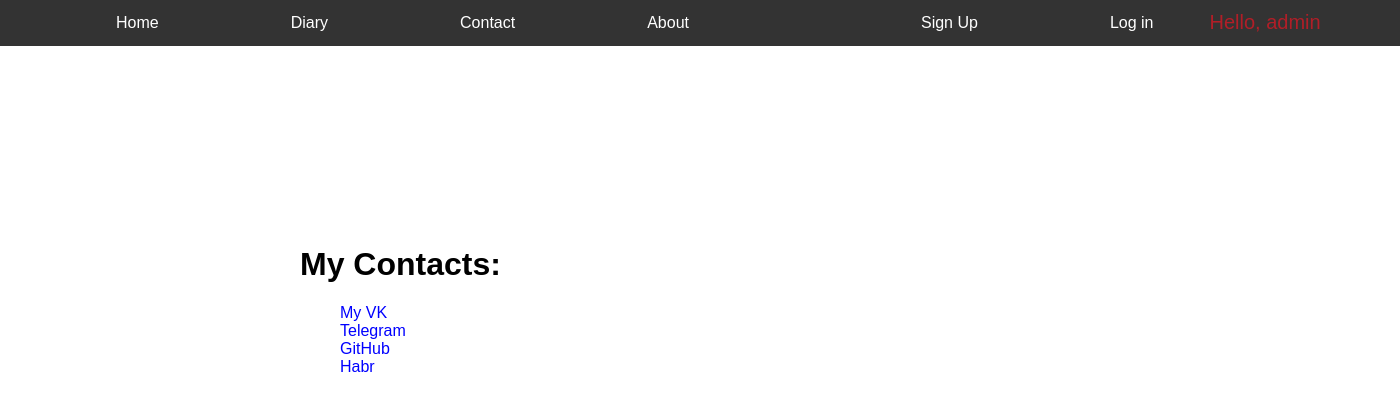
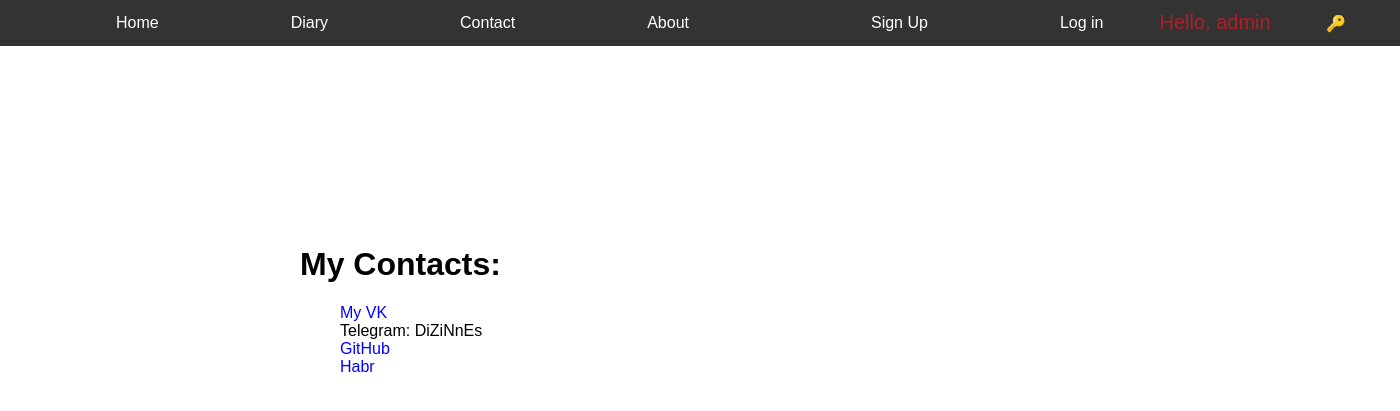
Before and after one commit to DiZiNnEs/Django-marking-site, a Django app: page /contact/ in a window 1400 px wide. Shown: the top 411 px of the page. Run offline with Django 3.2, Linux system fonts and the light colour scheme; a user stored in the database is signed in; data comes from the database, SQL or seed files in the repository.

Commit message:
The foundation is ready!

```diff
--- a/django_marking/settings.py
+++ b/django_marking/settings.py
@@ -25,7 +25,7 @@ SECRET_KEY = 'ajcltbqw8*3vdcnb!!1b$)*!3*)tt#=%-(om5hp58g1m6r#e=!'
 # SECURITY WARNING: don't run with debug turned on in production!
 DEBUG = True
 
-ALLOWED_HOSTS = []
+ALLOWED_HOSTS = ['192.168.100.12']
 
 # Application definition
 
--- a/main/models.py
+++ b/main/models.py
@@ -5,7 +5,7 @@ User = get_user_model()
 
 
 class Notes(models.Model):
-    user = models.ForeignKey(User, on_delete=models.CASCADE, null=True)
+    user = models.ForeignKey(User, on_delete=models.CASCADE, blank=True, null=True)
     text = models.TextField()
     pub_date = models.DateTimeField(auto_now_add=True)
 
--- a/main/static/main/add.css
+++ b/main/static/main/add.css
@@ -25,6 +25,11 @@ body {
 
 .menu ul li:nth-child(6) {
     padding: 0px 0px 0px -50px;
+}
+
+.menu ul li:nth-child(8) {
+    position: absolute;
+    left: 1210px;
 }
 
 .menu ul li {
--- a/main/static/main/contact.css
+++ b/main/static/main/contact.css
@@ -20,13 +20,16 @@ body {
 }
 
 .menu ul li:nth-child(5) {
-    padding: 0px 0px 0px 100px; /* The pixel decides :DD */
+    padding: 0px 0px 0px 50px; /* The pixel decides :DD */
 }
 
 .menu ul li:nth-child(6) {
     padding: 0px 0px 0px -50px;
 }
-
+.menu ul li:nth-child(8) {
+    position: absolute;
+    left: 1210px;
+}
 .menu ul li {
     float: left;
 }
--- a/main/templates/main/about.html
+++ b/main/templates/main/about.html
@@ -20,6 +20,7 @@
             {% if user.is_authenticated %}
                 <li>Hello, {{ user.username }}</li>
             {% endif %} </li>
+           <li><a href="{% url 'account_logout' %}">🔑</a></li>
         </ul>
     </div>
 </nav>
--- a/main/templates/main/add.html
+++ b/main/templates/main/add.html
@@ -20,6 +20,7 @@
             {% if user.is_authenticated %}
                 <li>Hello, {{ user.username }}</li>
             {% endif %} </li>
+            <li><a href="{% url 'account_logout' %}">🔑</a></li>
         </ul>
     </div>
 </nav>
@@ -31,7 +32,7 @@
         {% csrf_token %}
         <div class="text-input">
             {{ form.text }}
-            {{ form.user }}
+            <!--{{ form.user }}-->
         </div>
 
         <div class="button-is-link">
--- a/main/templates/main/contact.html
+++ b/main/templates/main/contact.html
@@ -20,6 +20,7 @@
             {% if user.is_authenticated %}
                 <li>Hello, {{ user.username }}</li>
             {% endif %} </li>
+          <li><a href="{% url 'account_logout' %}">🔑</a></li>
         </ul>
     </div>
 </nav>
@@ -31,7 +32,7 @@
         {% for con in contacts %}
             <ul>
                 <li><a href="{{ con.vk }}">My VK</a></li>
-                <li><a href="{{ con.telegram }}">Telegram</a></li>
+                <li>Telegram: DiZiNnEs</li>
                 <li><a href="{{ con.github }}">GitHub</a></li>
                 <li><a href="{{ con.habr }}">Habr</a></li>
             </ul>
--- a/main/templates/main/home.html
+++ b/main/templates/main/home.html
@@ -20,6 +20,7 @@
             {% if user.is_authenticated %}
                 <li>Hello, {{ user.username }}</li>
             {% endif %} </li>
+          <li><a href="{% url 'account_logout' %}">🔑</a></li>
         </ul>
     </div>
 </nav>
--- a/main/templates/main/index.html
+++ b/main/templates/main/index.html
@@ -20,6 +20,7 @@
             {% if user.is_authenticated %}
                 <li>Hello, {{ user.username }}</li>
             {% endif %} </li>
+            <li><a href="{% url 'account_logout' %}">🔑</a></li>
         </ul>
     </div>
 </nav>
--- a/main/urls.py
+++ b/main/urls.py
@@ -9,5 +9,5 @@ urlpatterns = [
     path('about/', views.about, name='about'),
     path('sign_up/', views.sign_up, name='sign_up'),
     path('log_in/', views.log_in, name='log_in'),
-    path('error/', views.error, name='error')
+    path('error/', views.error, name='error'),
 ]
--- a/main/views.py
+++ b/main/views.py
@@ -1,4 +1,5 @@
 from django.shortcuts import render, redirect
+from django.contrib.auth import logout
 from .models import Notes, Contact, About
 from .forms import EntryNotes
 from django.contrib.auth.models import User
@@ -19,18 +20,26 @@ def home(request):
 
 
 def add(request):
-    if request.method == "POST":
-        form = EntryNotes(request.POST)
+    if request.user.is_authenticated:
+        if request.method == "POST":
+            form = EntryNotes(request.POST)
 
-        if form.is_valid():
-            form.save()
-            return redirect('home')
+            if form.is_valid():
+                #form.save(commit=False)
+                #form.user = request.user
+                #form.save()
+                note = form.save(commit=False)
+                note.user = request.user
+                note.save()
+                return redirect('home')
+        else:
+            form = EntryNotes()
+
+        context = {'form': form}
+
+        return render(request, 'main/add.html', context)
     else:
-        form = EntryNotes()
-
-    context = {'form': form}
-
-    return render(request, 'main/add.html', context)
+        return redirect('log_in')
 
 
 def contact(request):
```
Also changed, not shown: main/static/main/about.css (+5 -2 lines), main/static/main/home.css (+5 -2 lines), main/static/main/style.css (+5 -2 lines).
